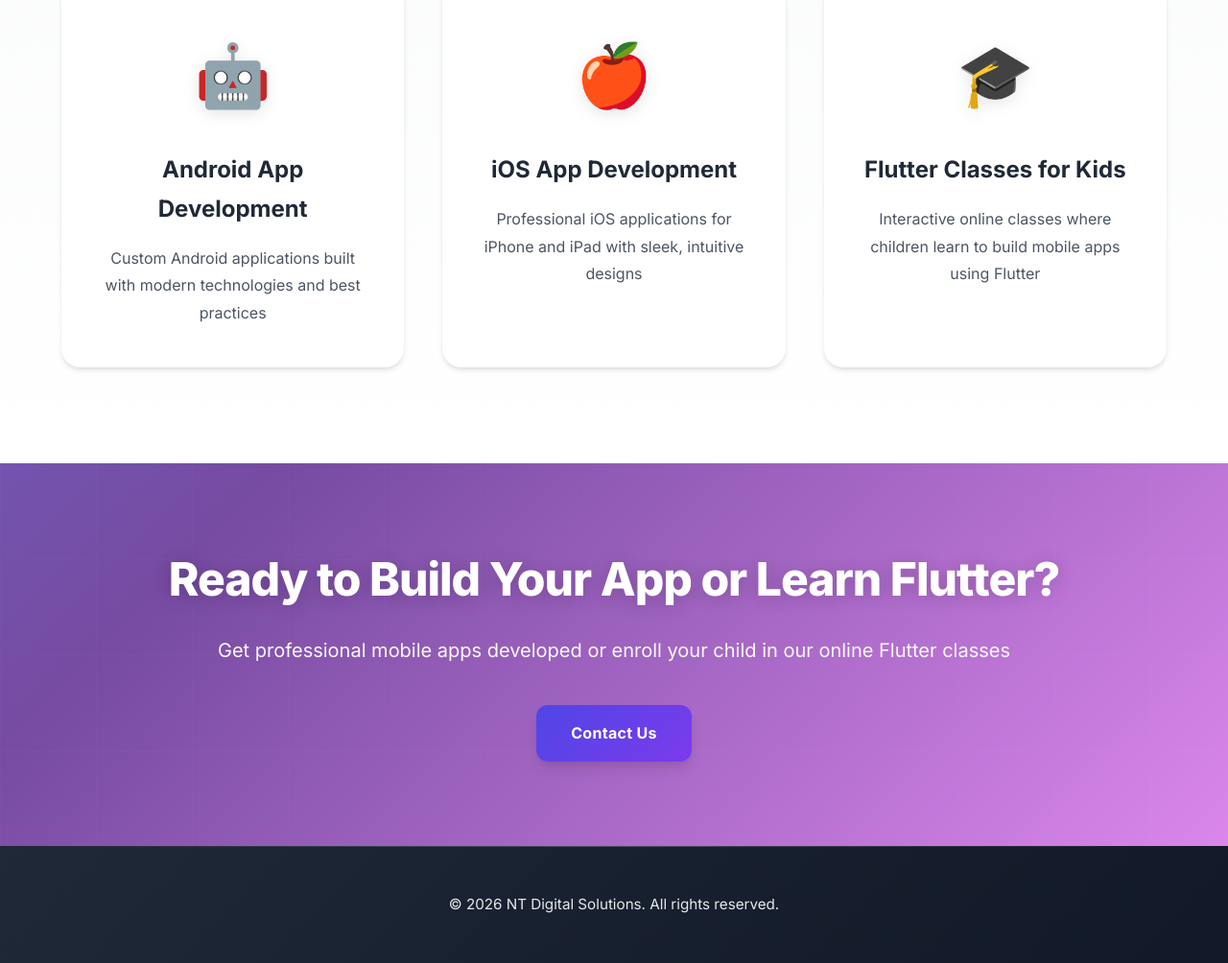
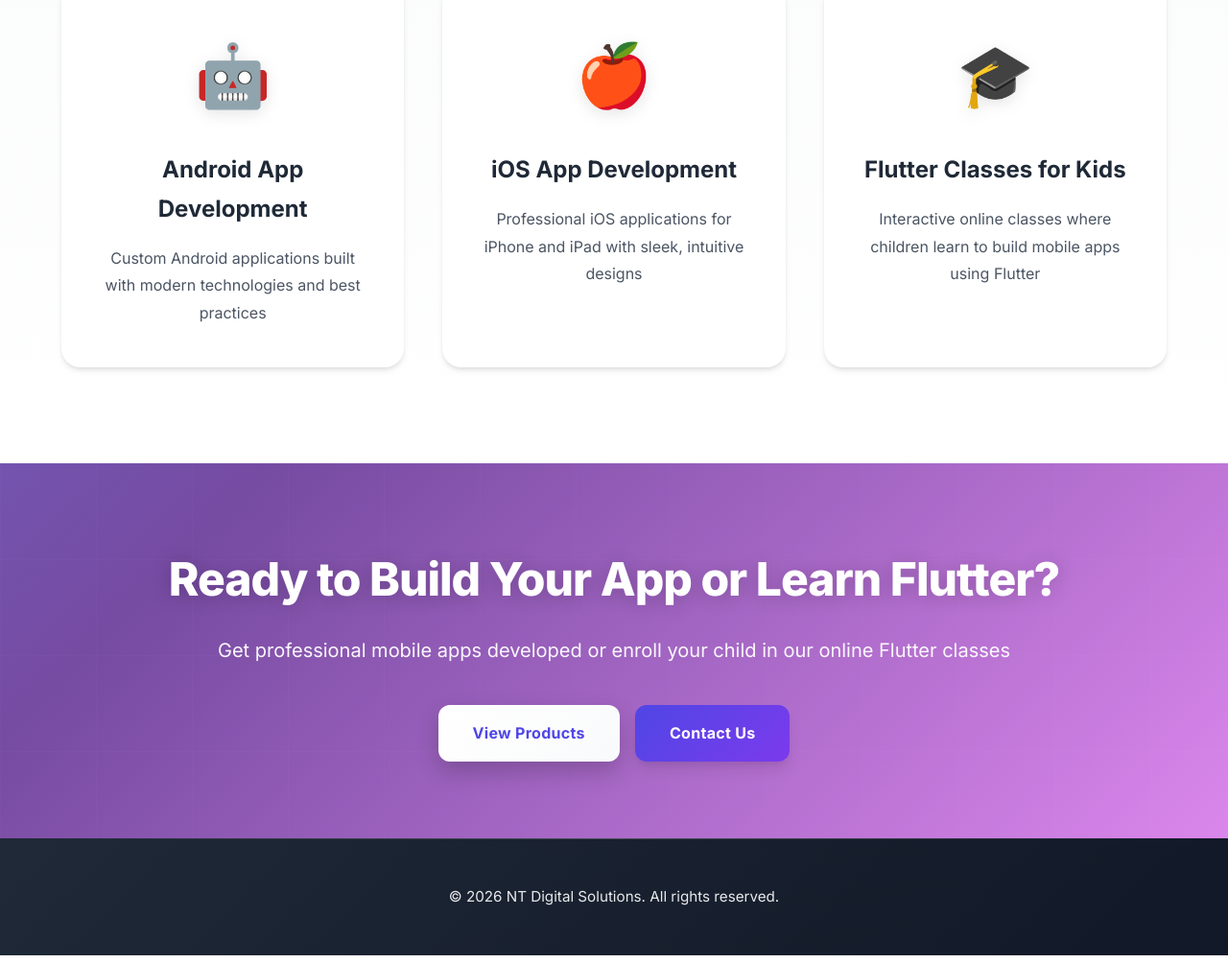
Before and after one commit to nitishtiwary1997/MyWebsite, a website: page index.html in a window 1280 px wide. Shown: the part 958-1962 px from the top of the page at 96% size. Drawn offline with Linux system fonts and the light colour scheme.

Commit message:
Add files via upload

```diff
--- a/index.html
+++ b/index.html
@@ -17,6 +17,7 @@
                 <li><a href="index.html" class="active">Home</a></li>
                 <li><a href="about.html">About</a></li>
                 <li><a href="services.html">Services</a></li>
+                <li><a href="products.html">Products</a></li>
                 <li><a href="contact.html">Contact</a></li>
             </ul>
             <div class="hamburger">
@@ -62,7 +63,10 @@
         <div class="container">
             <h2>Ready to Build Your App or Learn Flutter?</h2>
             <p>Get professional mobile apps developed or enroll your child in our online Flutter classes</p>
-            <a href="contact.html" class="btn btn-secondary">Contact Us</a>
+            <div style="display: flex; gap: 1rem; justify-content: center; flex-wrap: wrap;">
+                <a href="products.html" class="btn btn-primary">View Products</a>
+                <a href="contact.html" class="btn btn-secondary">Contact Us</a>
+            </div>
         </div>
     </section>
 
```
